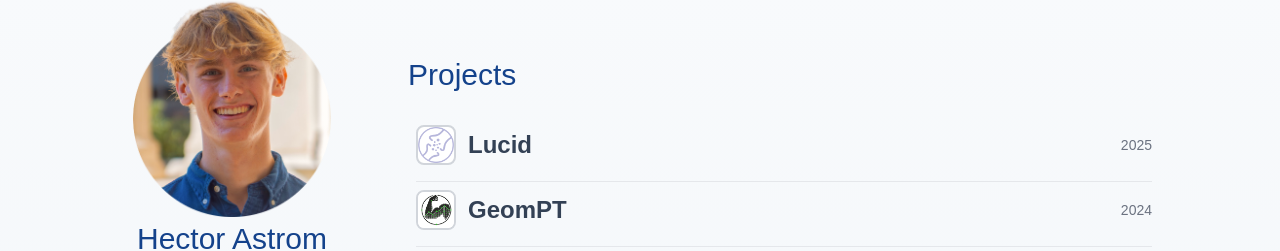
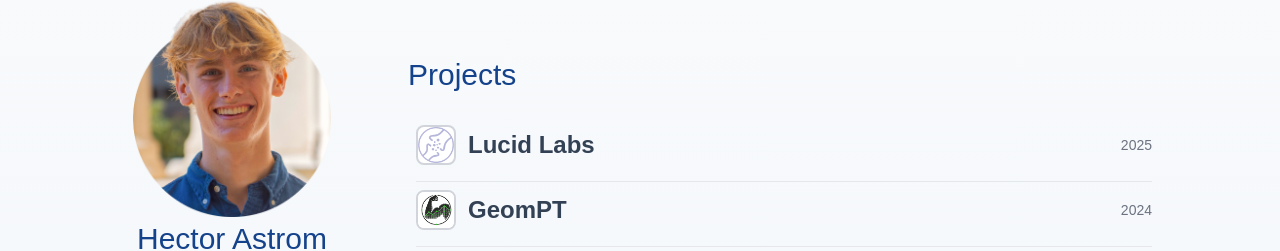
Before and after one commit to hectorastrom/personal-website, a Next.js app: page /projects in a window 1280 px wide. Shown: the part 103-354 px from the top of the page. Built offline with nearby package versions, Linux system fonts and the light colour scheme; a web font is replaced by a local one.

Commit message:
text: rename lucid -> lucidlabs; add trev

```diff
--- a/public/project_data/projects.json
+++ b/public/project_data/projects.json
@@ -17,18 +17,19 @@
     {
       "id": "lucid",
       "image_path": "lucid_logo.png",
-      "name": "Lucid",
+      "name": "Lucid Labs",
       "date": "2025",
-      "description": "The wearable for your brain: built to optimize your cognitive & physical health.",
+      "description": "The first continuous brain wearable: built to optimize your cognitive & physical health.",
       "tags": [],
       "status": "ongoing",
       "website": "https://lucidmonitor.com",
-      "role": "Cofounder & CEO",
+      "role": "CEO",
       "overview": [
         "Lucid is the first continuous brain wearable, a device that tracks both brain waves and physical metrics to optimize your cognitive and physical health. By making continuous brain monitoring accessible, we’re laying the groundwork for a powerful preventative health tool, capable of detecting neurodegenerative disease, epilepsy, and cognitive decline."
       ],
       "team": [
-        { "Ryan Yue": "Cofounder & CTO" }
+        { "Ryan Yue": "CTO" },
+        { "Trevor Xing-Xie": "CSO" }
       ]
     },
     {
--- a/src/app/page.tsx
+++ b/src/app/page.tsx
@@ -10,9 +10,9 @@ export default async function Home() {
   return (
     <>
       <div className="flex flex-col gap-6">
-        {/* <div className="flex flex-row gap-4">
-          <NameTitle text="Hej!" />
-        </div> */}
+        <div className="flex flex-row gap-4">
+          <NameTitle text="Välkommen!" />
+        </div>
         <p className="text-2xl">
           I&apos;m Hector, a junior at{" "}
           <a
@@ -26,21 +26,22 @@ export default async function Home() {
         </p>
 
         <p className="text-2xl">
-          My main interest lies at the intersection of machine learning and biotech/neuroscience.
-          I&apos;m also a committed{" "}
+          My main interest lies at the intersection of machine learning and
+          biotech/neuroscience. I&apos;m also a committed{" "}
           <a
             className={`custom-link ${emphasisFont.className}`}
             target="_blank"
             href="https://mitathletics.com/sports/mcrewlt"
           >
             rower
-          </a>{", "}
+          </a>
+          {", "}
           outdoorsman, and an obsessive learner.
         </p>
 
         <span className="text-2xl">
-          I&apos;m currently in SF building the
-          next-generation health wearable: a device finally capable of{" "}
+          I&apos;m currently in SF building the next-generation health wearable:
+          a device finally capable of{" "}
           <a
             className={`custom-link ${emphasisFont.className}`}
             target="_blank"
@@ -52,7 +53,10 @@ export default async function Home() {
         </span>
         <span className="text-2xl">
           If that or any of my other work sounds interesting to you,{" "}
-          <Link href={"mailto:hastrom@mit.edu"} className={`custom-link ${emphasisFont.className}`}>
+          <Link
+            href={"mailto:hastrom@mit.edu"}
+            className={`custom-link ${emphasisFont.className}`}
+          >
             reach out
           </Link>
           {"."}
--- /dev/null
+++ b/src/app/projects/ProjectsList.tsx
@@ -0,0 +1,52 @@
+"use client";
+
+import Link from "next/link";
+import { useState } from "react";
+import { emphasisFont } from "@/lib/fonts";
+
+interface Project {
+  id: string;
+  name: string;
+  date: string;
+}
+
+interface ProjectsListProps {
+  projects: Project[];
+}
+
+export default function ProjectsList({ projects }: ProjectsListProps) {
+  const [showAll, setShowAll] = useState(false);
+
+  const displayedProjects = showAll ? projects : projects.slice(0, 5);
+  const hasMoreProjects = projects.length > 5;
+
+  return (
+    <div className="space-y-0.5">
+      {displayedProjects.map((project) => (
+        <Link
+          href={`/projects/${project.id}`}
+          key={project.id}
+          className="block rounded-lg p-2 transition-colors duration-200"
+        >
+          <div className="flex justify-between items-center">
+            <h2 className={`text-2xl font-bold text-body hover:text-emphasis`}>
+              {project.name}
+            </h2>
+            <span className="text-sm text-gray-500 dark:text-gray-400">
+              {project.date.split('-')[0].trim()}
+            </span>
+          </div>
+        </Link>
+      ))}
+
+      {hasMoreProjects && !showAll && (
+        <button
+          onClick={() => setShowAll(true)}
+          className="w-full text-center py-3 text-gray-500 dark:text-gray-400 hover:text-gray-700 dark:hover:text-gray-200 transition-colors duration-200 font-medium"
+        >
+          • • •
+        </button>
+      )}
+    </div>
+  );
+}
```
